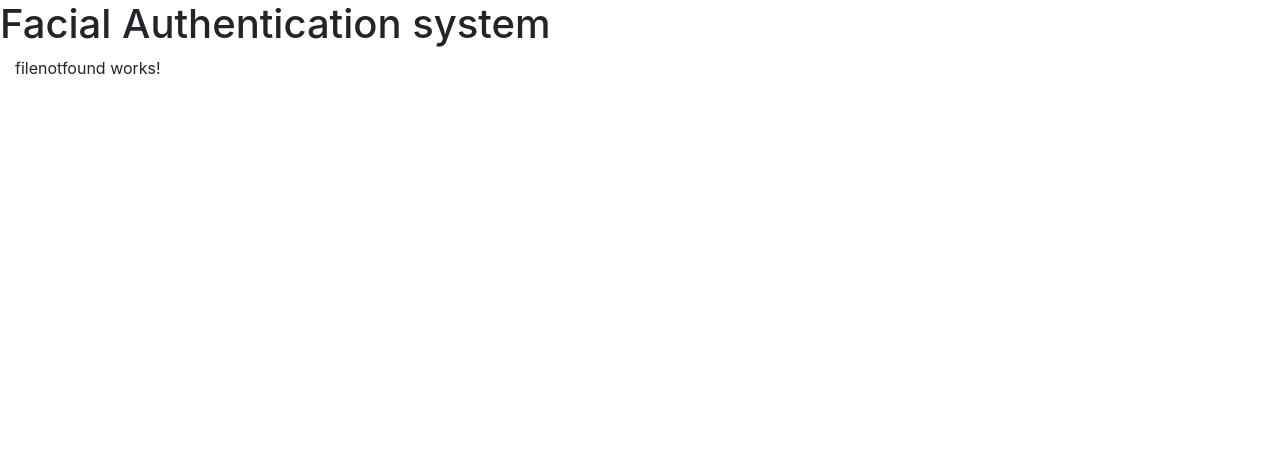
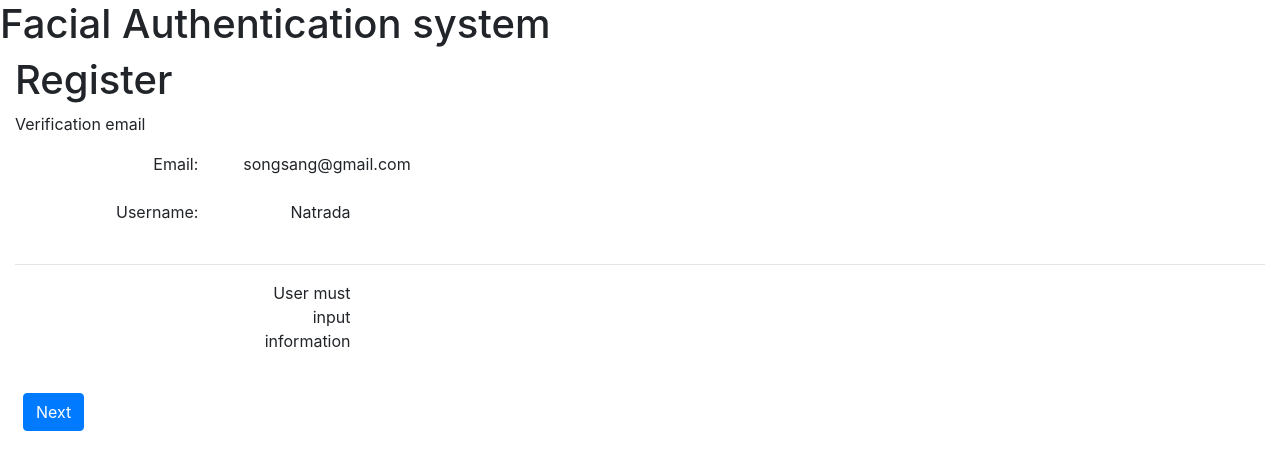
Before and after one commit to NatradaChairat/FAs-SE, an Angular app in the folder client/: page /comfirmedemail in a window 1280 px wide. Shown: the top 470 px of the page. Built offline with nearby package versions, Linux system fonts and the light colour scheme.

Commit message:
add comfirm email page

```diff
--- a/client/src/app/app-routing.module.ts
+++ b/client/src/app/app-routing.module.ts
@@ -3,11 +3,13 @@ import {HomepageComponent} from "./homepage/homepage.component";
 import {RegisterstepOneComponent} from "./registerstep-one/registerstep-one.component";
 import {FilenotfoundComponent} from "./filenotfound/filenotfound.component";
 import {NgModule} from "@angular/core";
+import {ConfirmedemailComponent} from "./confirmedemail/confirmedemail.component";
 
 const appRoutes: Routes = [
   {path: '', redirectTo: '/homepage', pathMatch: 'full'},
   {path: 'homepage', component: HomepageComponent},
   {path: 'registerstep1', component: RegisterstepOneComponent},
+  {path: 'comfirmedemail', component: ConfirmedemailComponent},
   {path: '**', component: FilenotfoundComponent}
 ];
 
--- a/client/src/app/app.module.ts
+++ b/client/src/app/app.module.ts
@@ -9,13 +9,15 @@ import {AppRoutingModule} from "./app-routing.module";
 import {FormsModule} from "@angular/forms";
 import {HttpClientModule} from "@angular/common/http";
 import {AccountDataServerService} from "./service/account-data-server.service";
+import { ConfirmedemailComponent } from './confirmedemail/confirmedemail.component';
 
 @NgModule({
   declarations: [
     AppComponent,
     RegisterstepOneComponent,
     HomepageComponent,
-    FilenotfoundComponent
+    FilenotfoundComponent,
+    ConfirmedemailComponent
   ],
   imports: [
     BrowserModule,AppRoutingModule,FormsModule,HttpClientModule
--- /dev/null
+++ b/client/src/app/confirmedemail/confirmedemail.component.html
@@ -0,0 +1,32 @@
+<h1>Register</h1>
+<div class="row">
+  <div class=" col-md-12">
+    <div class="form-group">
+      <p>Verification email</p>
+      <form>
+
+        <div class="row pb-3">
+          <label class="col-2 text-right">Email: </label>
+          <div class="col-8">
+            <label class="col-2 text-right">songsang@gmail.com</label>
+          </div>
+        </div>
+        <div class="row pb-3">
+          <label class="col-2 text-right">Username: </label>
+          <div class="col-8">
+            <label class="col-2 text-right">Natrada</label>
+          </div>
+        </div>
+        <hr>
+        <div class="row pb-3">
+          <label class="col-2 text-right"></label>
+          <div class="col-8">
+            <label class="col-2 text-right">User must input information</label>
+          </div>
+        </div>
+
+      </form>
+    </div>
+  </div>
+</div>
+<button type="button" class="btn btn-primary mx-2" (click)="registerstep2()">Next</button>
--- /dev/null
+++ b/client/src/app/confirmedemail/confirmedemail.component.ts
@@ -0,0 +1,17 @@
+import { Component, OnInit } from '@angular/core';
+
+@Component({
+  selector: 'app-confirmedemail',
+  templateUrl: './confirmedemail.component.html',
+  styleUrls: ['./confirmedemail.component.css']
+})
+export class ConfirmedemailComponent implements OnInit {
+
+  constructor() { }
+
+  ngOnInit() {
+  }
+  registerstep2(){
+    console.log("go to register step2");
+  }
+}
```
Also changed, not shown: client/src/app/confirmedemail/confirmedemail.component.css (added), 1 other file (tests, documents, lock files or other folders).
